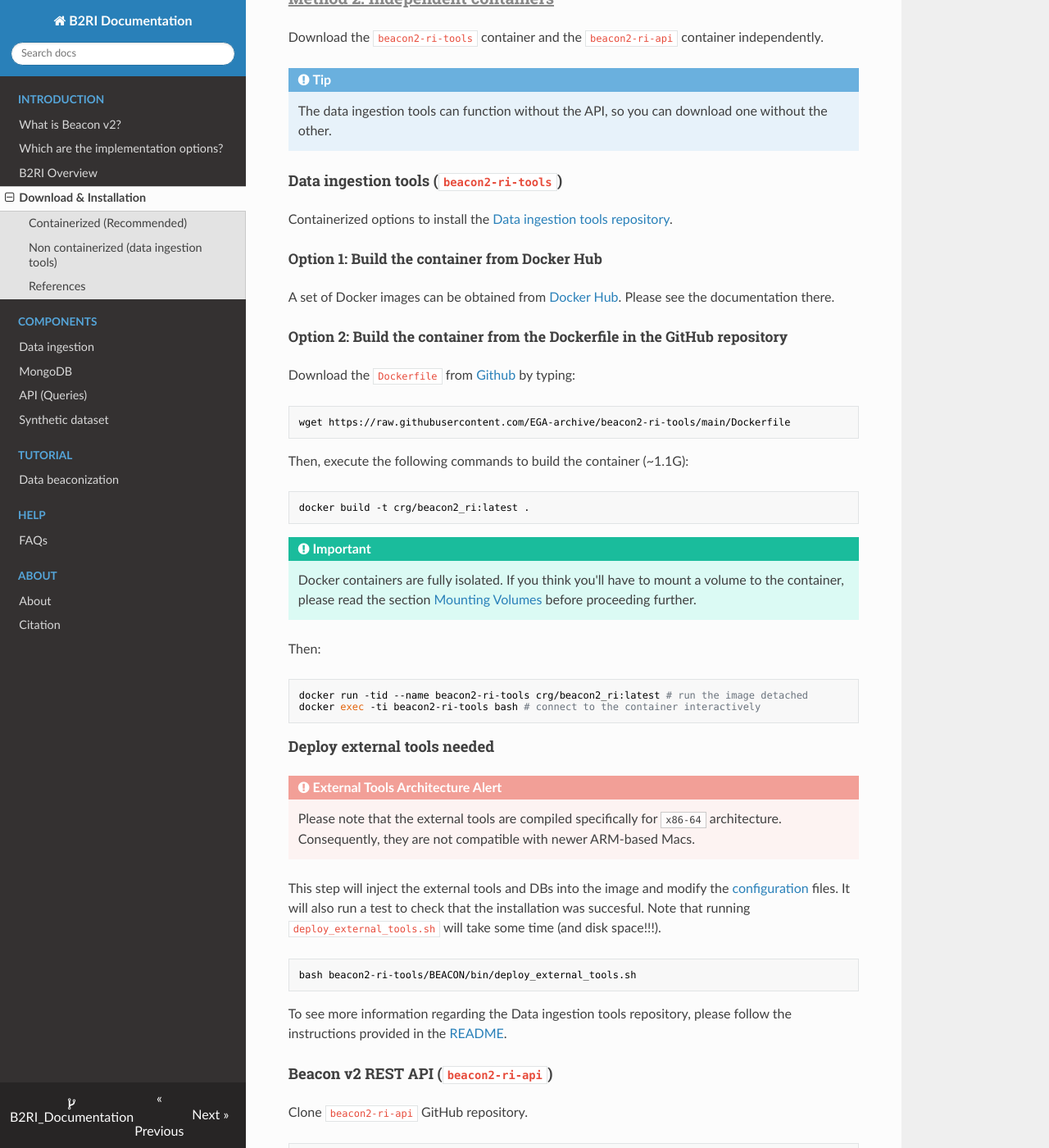
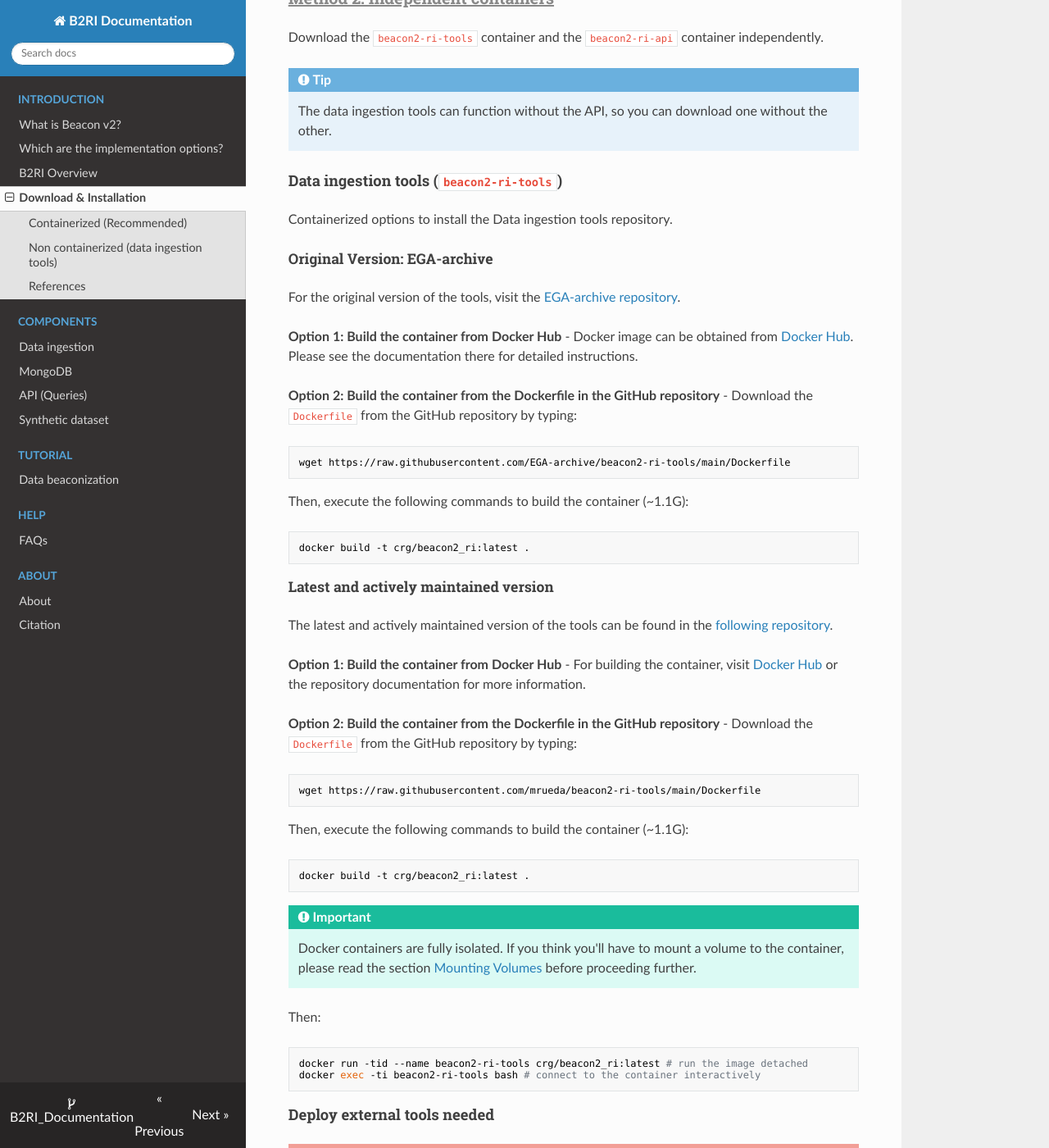
Before and after one commit to ga4gh-beacon/B2RI_Documentation, an MkDocs documentation site: the page built from docs/download-and-installation.md, in a window 1280 px wide and 1400 px high, scrolled down 1834 px. Shown: the whole window at 82% size. Built offline with MkDocs 1.6.1, drawn with Linux system fonts in a browser that asks for light colours; nearby versions of some CDN libraries.

Commit message:
Update links

````diff
--- a/docs/download-and-installation.md
+++ b/docs/download-and-installation.md
@@ -63,21 +63,48 @@ Download the `beacon2-ri-tools` container and the `beacon2-ri-api` container ind
 
 #### Data ingestion tools (`beacon2-ri-tools`)
 
-Containerized options to install the [Data ingestion tools repository](https://github.com/EGA-archive/beacon2-ri-tools).
+Containerized options to install the Data ingestion tools repository.
 
-##### Option 1: Build the container from Docker Hub
+##### Original Version: EGA-archive
 
-A set of Docker images can be obtained from [Docker Hub](https://hub.docker.com/r/beacon2ri/beacon_reference_implementation). Please see the documentation there.
+For the original version of the tools, visit the [EGA-archive repository](https://github.com/EGA-archive/beacon2-ri-tools).
 
-##### Option 2: Build the container from the Dockerfile in the GitHub repository
+**Option 1: Build the container from Docker Hub**
+- Docker image can be obtained from [Docker Hub](https://hub.docker.com/r/beacon2ri/beacon_reference_implementation). Please see the documentation there for detailed instructions.
 
-Download the `Dockerfile` from [Github](https://github.com/EGA-archive/beacon2-ri-tools/blob/main/Dockerfile) by typing:
+**Option 2: Build the container from the Dockerfile in the GitHub repository**
+- Download the `Dockerfile` from the GitHub repository by typing:
 
-    wget https://raw.githubusercontent.com/EGA-archive/beacon2-ri-tools/main/Dockerfile
+```
+wget https://raw.githubusercontent.com/EGA-archive/beacon2-ri-tools/main/Dockerfile
+```
 
 Then, execute the following commands to build the container (~1.1G):
 
-    docker build -t crg/beacon2_ri:latest .
+```
+docker build -t crg/beacon2_ri:latest .
+```
+
+
+##### Latest and actively maintained version
+
+The latest and actively maintained version of the tools can be found in the [following repository](https://github.com/mrueda/beacon2-ri-tools).
+
+**Option 1: Build the container from Docker Hub**
+- For building the container, visit [Docker Hub](https://hub.docker.com/r/manuelrueda/beacon2-ri-tools) or the repository documentation for more information.
+
+**Option 2: Build the container from the Dockerfile in the GitHub repository**
+- Download the `Dockerfile` from the GitHub repository by typing:
+
+```
+wget https://raw.githubusercontent.com/mrueda/beacon2-ri-tools/main/Dockerfile
+```
+
+Then, execute the following commands to build the container (~1.1G):
+
+```
+docker build -t crg/beacon2_ri:latest .
+```
 
 !!! Important
     Docker containers are fully isolated. If you think you'll have to mount a volume to the container, please read the section [Mounting Volumes](https://docs.docker.com/storage/volumes/) before proceeding further.
````
